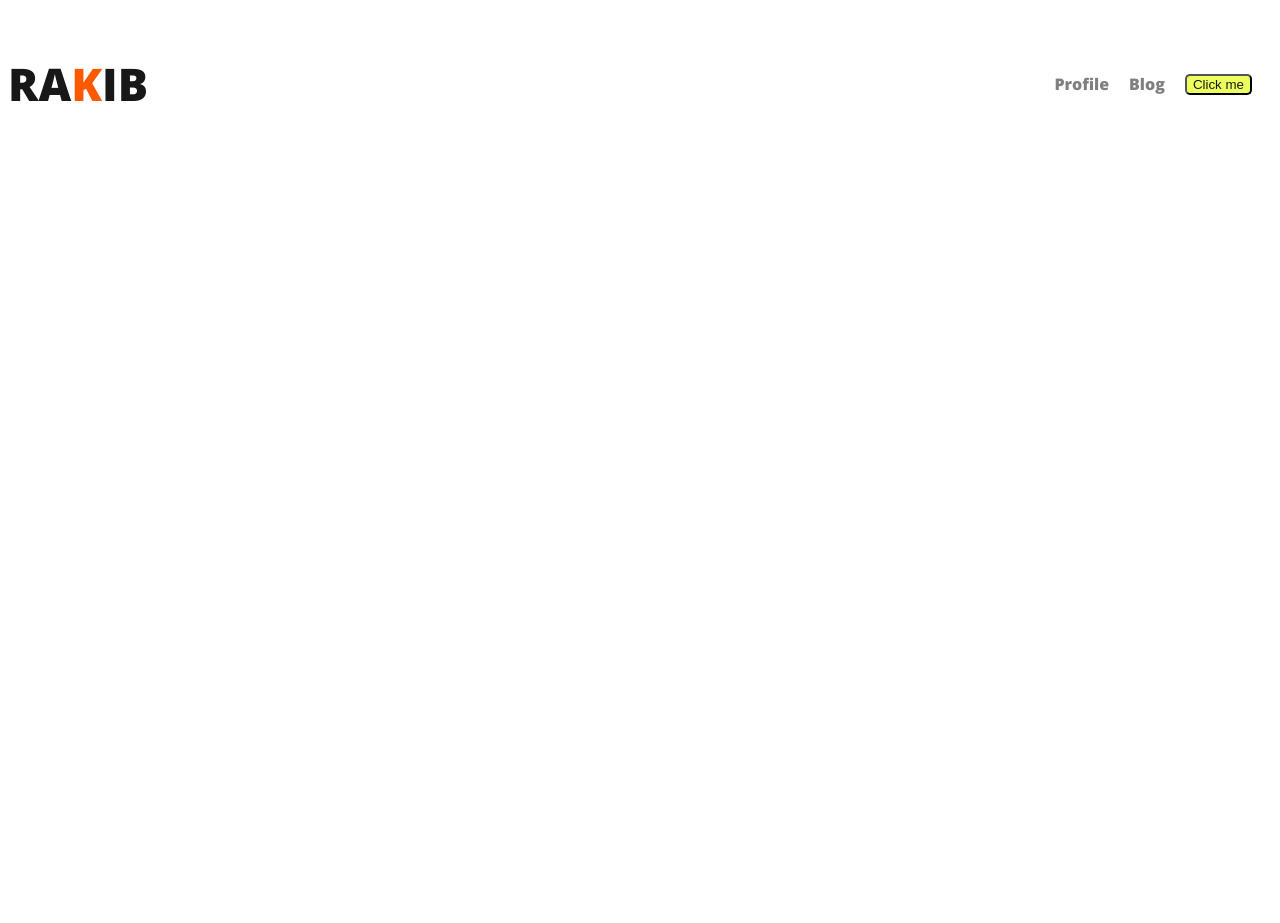
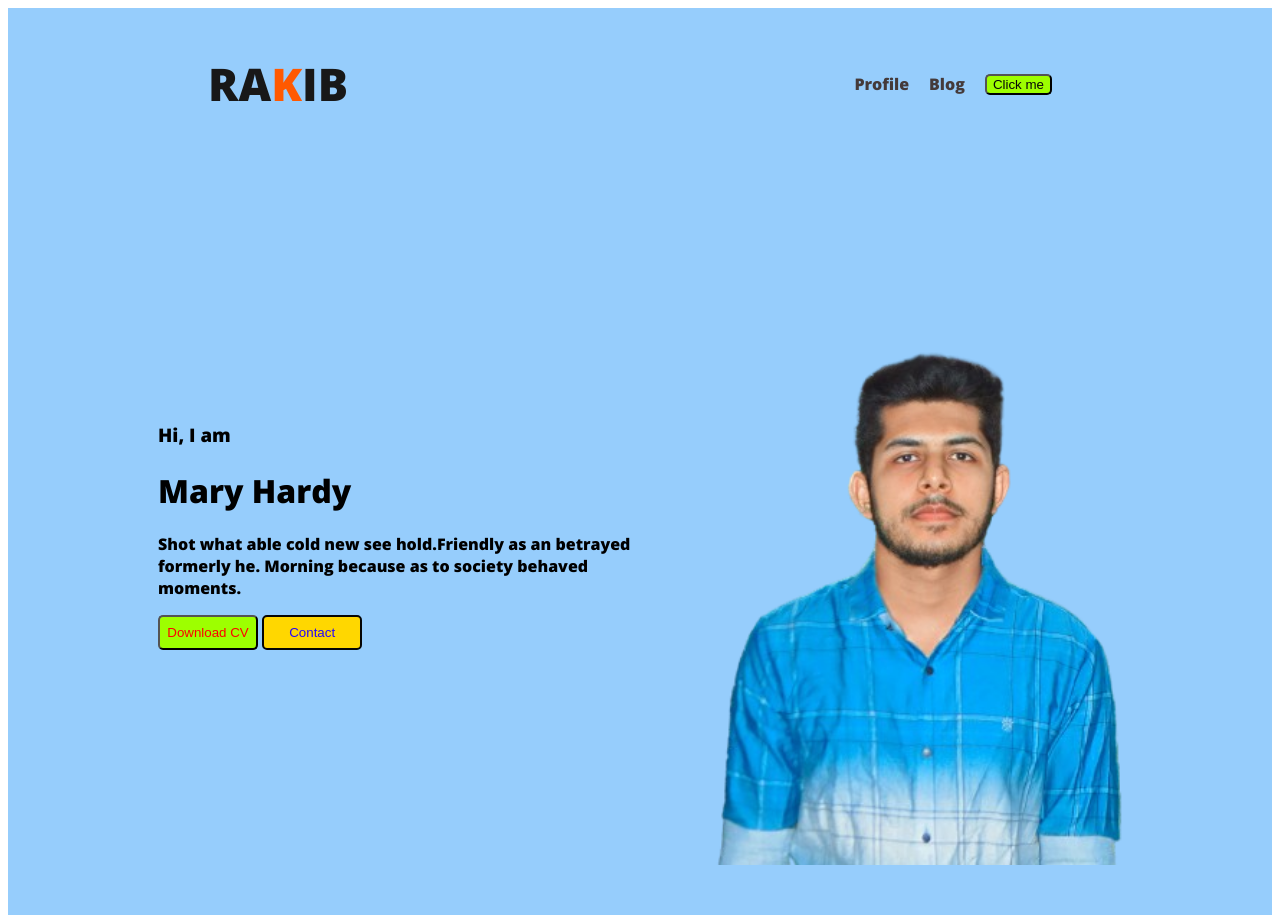
Before and after one commit to Rakib9001/web-developer-rakib, a plain HTML site: page index.html in a window 1280 px wide. Before the commit the page ends 800 px from the top, so only its background shows below. Drawn offline with nearby package versions, Linux system fonts and the light colour scheme.

Commit message:
new image

```diff
--- a/index.html
+++ b/index.html
@@ -15,15 +15,25 @@
 
 </head>
 <body>
-    <header>
+    <header class="header">
         <nav>
             <h3 class="stylea">RA<span class="styleb">K</span>IB</h3>
             <ul>
                 <li><a href="">Profile</a></li>
                 <li><a href="">Blog</a></li>
-                <li><button class="stylec">Click me</button></li>
+                <li><button class="buttona"> Click me</button></li>
             </ul>
         </nav>
+        <div class="banner">
+            <div class="content">
+                <h3>Hi, I  am</h3>
+                <h1>Mary Hardy</h1>
+                <p>Shot what able cold new see hold.Friendly as an betrayed formerly he. Morning because as to society behaved moments.</p>
+                <button class="buttonb">Download CV</button>
+                 <button class="call">Contact</button>
+            </div>
+            <img class="profile" src="images/rakib photo.png" alt="">
+        </div>
     </header>
     <main>
 
--- a/style.css
+++ b/style.css
@@ -5,6 +5,7 @@ nav {
     display: flex;
     justify-content: space-between;
     align-items: center;
+    margin:0  200px;
 }
 .stylea {
     color: var(--Dark-01, #181818);
@@ -24,11 +25,43 @@ nav li {
 }
 nav a{
     text-decoration: none;
-    color: gray;
+    color: rgb(68, 58, 58);
 
 }
-.stylec{
+.buttona{
         border-radius: 5px;
-        color: rgb(22, 27, 25);
-        background: rgb(236, 255, 94);
+        color: rgb(7, 7, 7);
+        background:rgb(157, 255, 0);
 }
+
+.header{
+    background-color: rgb(150, 205, 252);
+}
+ .banner{
+    padding:30px 30px 50px 150px;
+    display: flex;
+    align-items: center;
+ }
+ .profile{
+    width: 584px;
+    height: 676px;
+    flex-shrink: 0;
+ }
+ .call{
+    border-radius: 5px;
+border: 2px solid #050505;
+width: 100px;
+height: 35px;
+flex-shrink: 0;
+color: rgb(38, 6, 252);
+background-color: gold;
+
+ }
+ .buttonb{
+    width: 100px;
+height: 35px;
+flex-shrink: 0;
+border-radius: 5px;
+background: rgb(157, 255, 0);
+color: rgb(255, 0, 0);
+ }
```
Also changed, not shown: images/1699015045372_polarr-removebg-preview.png (deleted), images/rakib photo.png (added).
